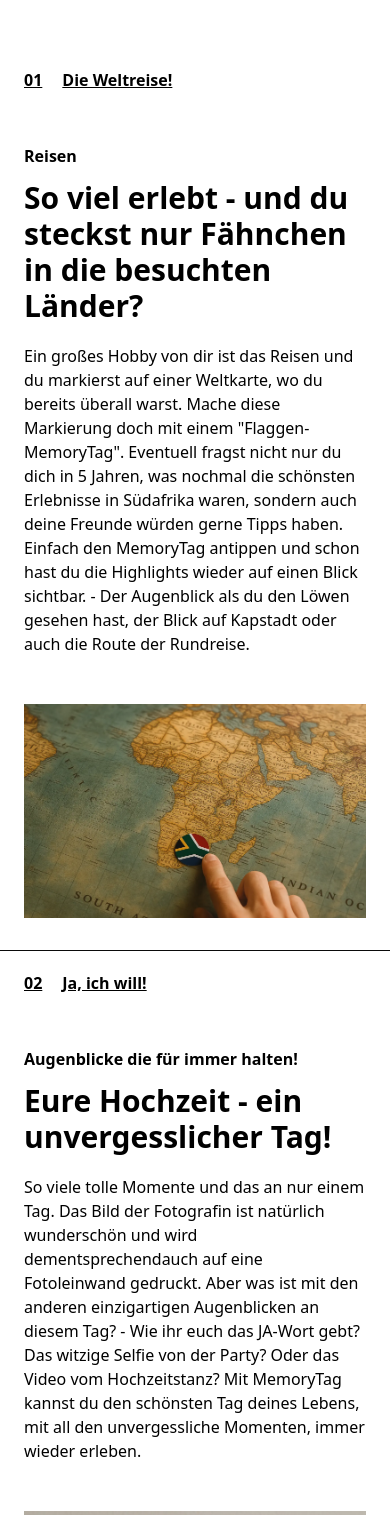
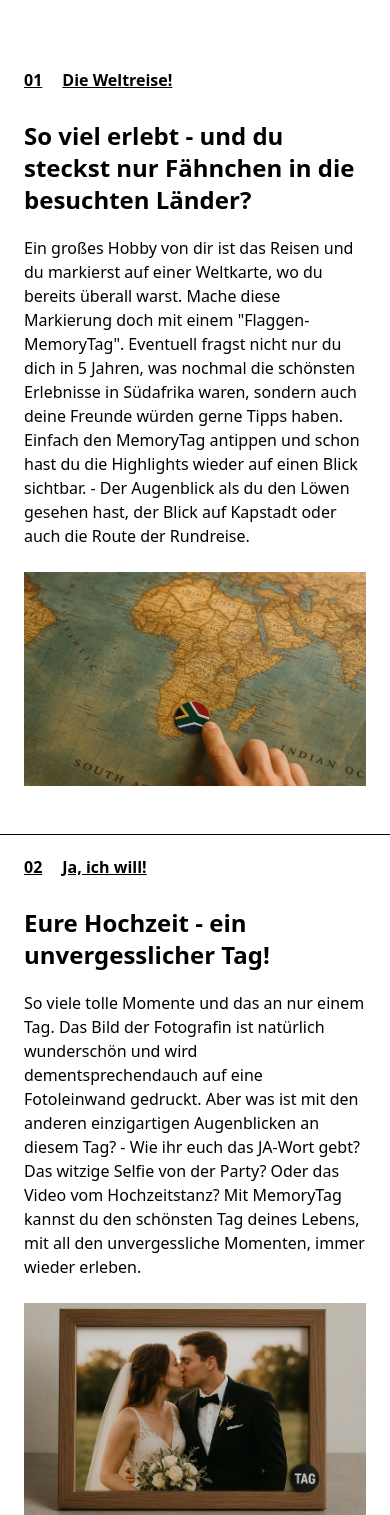
Before and after one commit to lukharsch/memorytag-web, a Nuxt app: page / in a window 390 px wide. Shown: the part 4728-6243 px from the top of the page. Built offline with nearby package versions, Linux system fonts and the light colour scheme.

Commit message:
change anwedung layout on mobile

```diff
--- a/app/pages/index.vue
+++ b/app/pages/index.vue
@@ -304,13 +304,12 @@
               <span class="text-md mr-5 font-semibold md:mr-6">01</span>
               <span class="text-md font-semibold"> Die Weltreise! </span>
             </span>
-            <div class="py-8">
+            <div class="pb-12 pt-2 lg:py-8">
               <div
-                class="grid grid-cols-1 gap-y-12 md:items-center md:gap-x-12 lg:grid-cols-2 lg:gap-x-20"
+                class="grid grid-cols-1 gap-y-6 md:items-center md:gap-x-12 lg:grid-cols-2 lg:gap-x-20"
               >
                 <div>
-                  <p class="mb-3 font-semibold md:mb-4">Reisen</p>
-                  <h2 class="text-3xl mb-5 font-bold md:mb-6">
+                  <h2 class="text-2xl lg:text-3xl mb-5 font-bold md:mb-6">
                     So viel erlebt - und du steckst nur Fähnchen in die
                     besuchten Länder?
                   </h2>
@@ -349,15 +348,12 @@
               <span class="text-md mr-5 font-semibold md:mr-6">02</span>
               <span class="text-md font-semibold">Ja, ich will!</span>
             </span>
-            <div class="py-8">
+            <div class="pb-12 pt-2 lg:py-8">
               <div
-                class="grid grid-cols-1 gap-y-12 md:items-center md:gap-x-12 lg:grid-cols-2 lg:gap-x-20"
+                class="grid grid-cols-1 gap-y-6 md:items-center md:gap-x-12 lg:grid-cols-2 lg:gap-x-20"
               >
                 <div>
-                  <p class="mb-3 font-semibold md:mb-4">
-                    Augenblicke die für immer halten!
-                  </p>
-                  <h2 class="text-3xl mb-5 font-bold md:mb-6">
+                  <h2 class="text-2xl lg:text-3xl mb-5 font-bold md:mb-6">
                     Eure Hochzeit - ein unvergesslicher Tag!
                   </h2>
                   <p class="text-md">
@@ -393,13 +389,12 @@
               <span class="text-md mr-5 font-semibold md:mr-6">03</span>
               <span class="text-md font-semibold">Neuer Lebensabschnitt!</span>
             </span>
-            <div class="py-8">
+            <div class="pb-12 pt-2 lg:py-8">
               <div
-                class="grid grid-cols-1 gap-y-12 md:items-center md:gap-x-12 lg:grid-cols-2 lg:gap-x-20"
+                class="grid grid-cols-1 gap-y-6 md:items-center md:gap-x-12 lg:grid-cols-2 lg:gap-x-20"
               >
                 <div>
-                  <p class="mb-3 font-semibold md:mb-4">Hausbau</p>
-                  <h2 class="text-3xl mb-5 font-bold md:mb-6">
+                  <h2 class="text-2xl lg:text-3xl mb-5 font-bold md:mb-6">
                     Dein Hausbau. Eine Zeit zum nicht-vergessen!
                   </h2>
                   <p class="text-md">
@@ -435,13 +430,12 @@
               <span class="text-md mr-5 font-semibold md:mr-6">04</span>
               <span class="text-md font-semibold"> Ein kleines Wunder! </span>
             </span>
-            <div class="py-8">
+            <div class="pb-12 pt-2 lg:py-8">
               <div
-                class="grid grid-cols-1 gap-y-12 md:items-center md:gap-x-12 lg:grid-cols-2 lg:gap-x-20"
+                class="grid grid-cols-1 gap-y-6 md:items-center md:gap-x-12 lg:grid-cols-2 lg:gap-x-20"
               >
                 <div>
-                  <p class="mb-3 font-semibold md:mb-4">Die ersten Jahre</p>
-                  <h2 class="text-3xl mb-5 font-bold md:mb-6">
+                  <h2 class="text-2xl lg:text-3xl mb-5 font-bold md:mb-6">
                     Von der Geburt bis zu den ersten eigenen Schritten.
                   </h2>
                   <p class="text-md">
```
